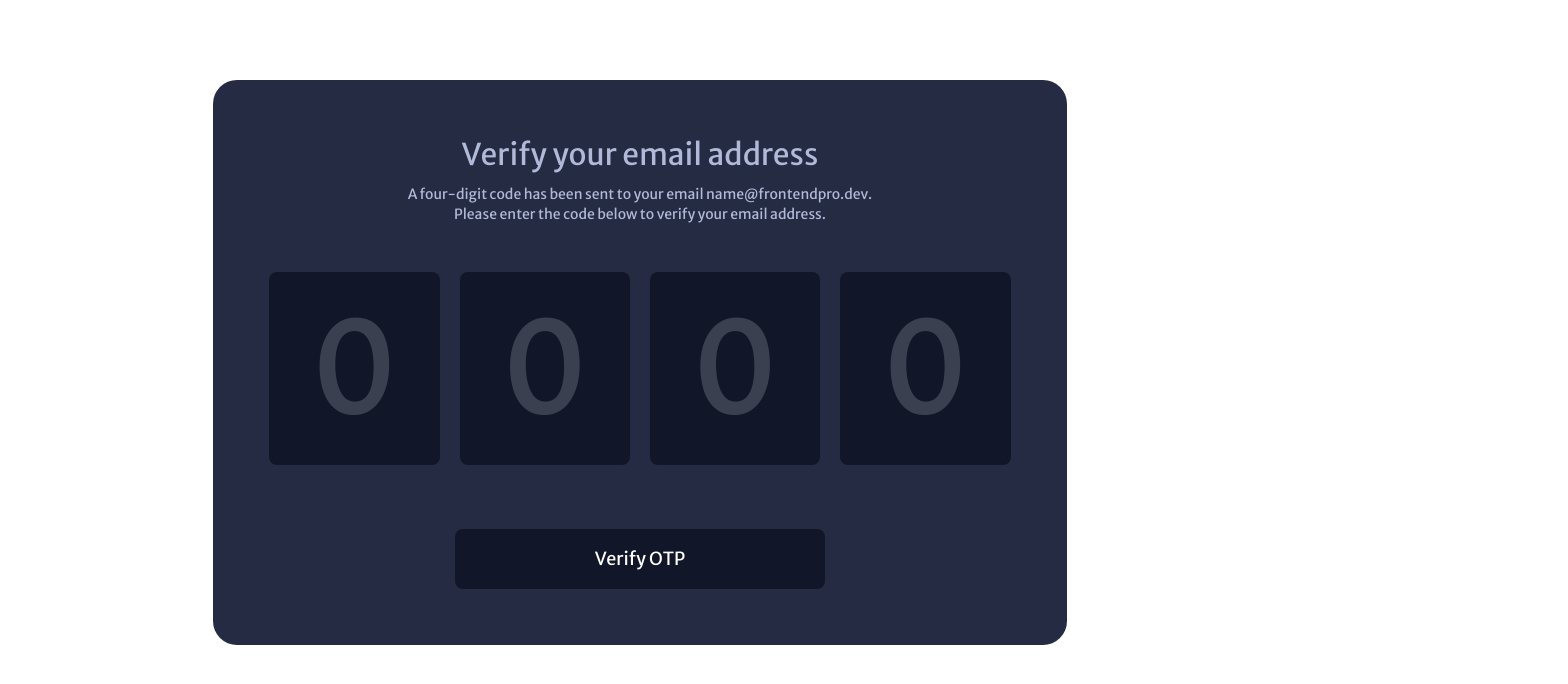
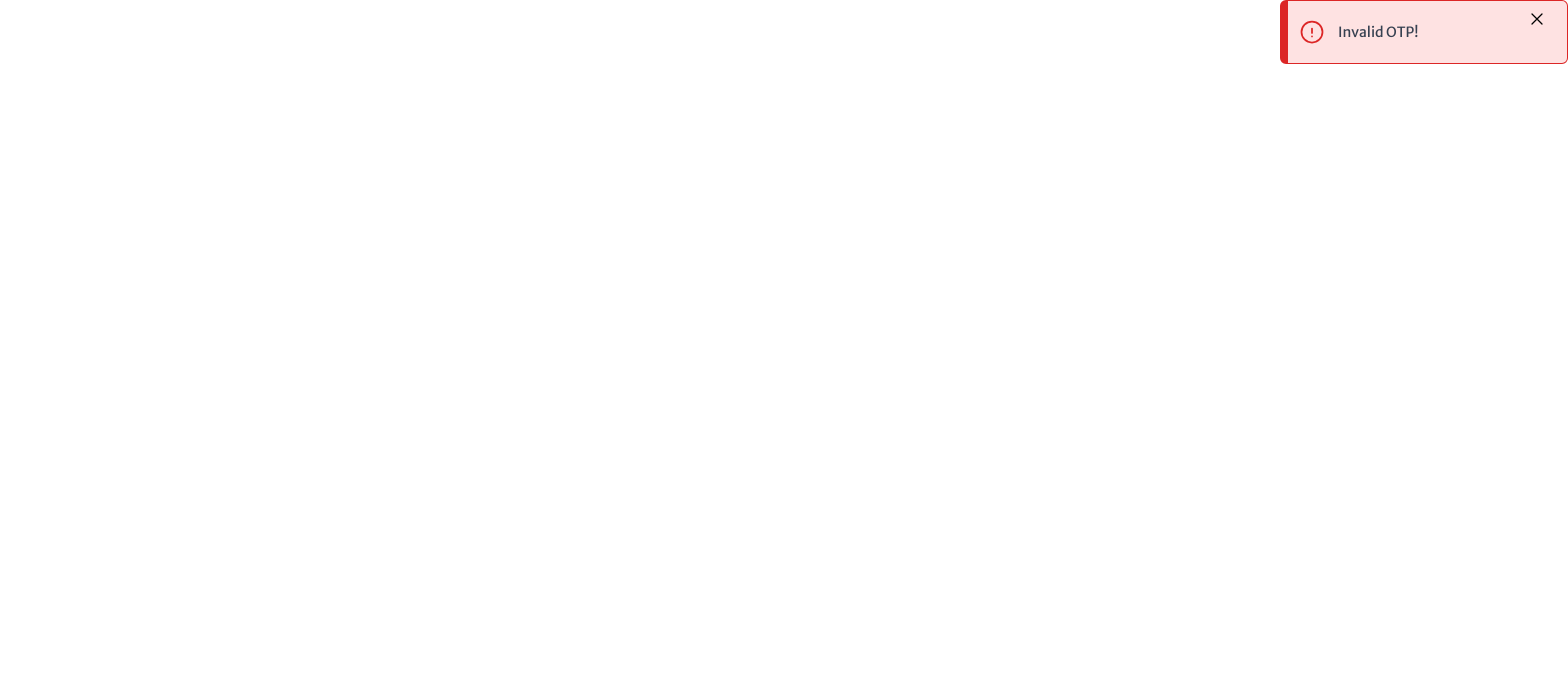
Before and after one commit to manitapaudel/otp-verifier, a Next.js app: page / in a window 1280 px wide. Shown: the top 684 px of the page, 1568 px wide, since content can reach past the window. Built offline with nearby package versions, Linux system fonts and the light colour scheme.

Commit message:
Create toast component, add features to it

```diff
--- /dev/null
+++ b/src/app/components/toast/index.tsx
@@ -0,0 +1,41 @@
+"use client";
+
+import { CheckIcon, CloseIcon, WarningIcon } from "../../icons";
+
+interface ToastProps {
+  type: "success" | "error";
+  extraClass: string;
+  setShowToast: (a: boolean) => void;
+}
+
+const Toast = ({ type = "error", extraClass, setShowToast }: ToastProps) => {
+  const handleClose = () => {
+    setShowToast(false);
+  };
+
+  return (
+    <div
+      className={`absolute right-0 z-10 flex items-center w-72 h-16 rounded-md p-2.5 translate-x-full transition ease-in-out delay-150 border border-l-8 ${
+        type === "success"
+          ? "border-green-500 bg-green-100"
+          : type === "error"
+          ? "border-red-600 bg-red-100"
+          : ""
+      } toast-container--${type} toast-container--${extraClass}`}
+    >
+      <div className="flex items-center justify-center text-gray-700 text-sm">
+        {type === "success" ? (
+          <CheckIcon className="w-7 h-7 mr-3 text-green-500" />
+        ) : (
+          <WarningIcon className="w-7 h-7 mr-3 text-red-600" />
+        )}
+        {type === "success" ? "OTP verified successfully!" : "Invalid OTP!"}
+      </div>
+      <button className="absolute top-2 right-2" onClick={handleClose}>
+        <CloseIcon className="w-5 h-5 mr-3 text-inherit" />
+      </button>
+    </div>
+  );
+};
+
+export default Toast;
--- /dev/null
+++ b/src/app/icons/check-icon/index.jsx
@@ -0,0 +1,20 @@
+const CheckIcon = ({ className }) => {
+  return (
+    <svg
+      xmlns="http://www.w3.org/2000/svg"
+      fill="none"
+      viewBox="0 0 24 24"
+      strokeWidth={1.5}
+      stroke="currentColor"
+      className={className}
+    >
+      <path
+        strokeLinecap="round"
+        strokeLinejoin="round"
+        d="M9 12.75 11.25 15 15 9.75M21 12c0 1.268-.63 2.39-1.593 3.068a3.745 3.745 0 0 1-1.043 3.296 3.745 3.745 0 0 1-3.296 1.043A3.745 3.745 0 0 1 12 21c-1.268 0-2.39-.63-3.068-1.593a3.746 3.746 0 0 1-3.296-1.043 3.745 3.745 0 0 1-1.043-3.296A3.745 3.745 0 0 1 3 12c0-1.268.63-2.39 1.593-3.068a3.745 3.745 0 0 1 1.043-3.296 3.746 3.746 0 0 1 3.296-1.043A3.746 3.746 0 0 1 12 3c1.268 0 2.39.63 3.068 1.593a3.746 3.746 0 0 1 3.296 1.043 3.746 3.746 0 0 1 1.043 3.296A3.745 3.745 0 0 1 21 12Z"
+      />
+    </svg>
+  );
+};
+
+export default CheckIcon;
--- /dev/null
+++ b/src/app/icons/close-icon/index.jsx
@@ -0,0 +1,20 @@
+const CloseIcon = ({ className }) => {
+  return (
+    <svg
+      xmlns="http://www.w3.org/2000/svg"
+      fill="none"
+      viewBox="0 0 24 24"
+      strokeWidth={1.5}
+      stroke="currentColor"
+      className={className}
+    >
+      <path
+        strokeLinecap="round"
+        strokeLinejoin="round"
+        d="M6 18 18 6M6 6l12 12"
+      />
+    </svg>
+  );
+};
+
+export default CloseIcon;
--- /dev/null
+++ b/src/app/icons/index.ts
@@ -0,0 +1,3 @@
+export { default as CheckIcon } from "./check-icon";
+export { default as CloseIcon } from "./close-icon";
+export { default as WarningIcon } from "./warning-icon";
--- /dev/null
+++ b/src/app/icons/warning-icon/index.jsx
@@ -0,0 +1,20 @@
+const WarningIcon = ({ className }) => {
+  return (
+    <svg
+      xmlns="http://www.w3.org/2000/svg"
+      fill="none"
+      viewBox="0 0 24 24"
+      strokeWidth={1.5}
+      stroke="currentColor"
+      className={className}
+    >
+      <path
+        strokeLinecap="round"
+        strokeLinejoin="round"
+        d="M12 9v3.75m9-.75a9 9 0 1 1-18 0 9 9 0 0 1 18 0Zm-9 3.75h.008v.008H12v-.008Z"
+      />
+    </svg>
+  );
+};
+
+export default WarningIcon;
--- a/src/app/page.js
+++ b/src/app/page.js
@@ -1,9 +1,7 @@
 "use client";
 
-import Verifier from "./components/verifier";
-
-const otpCode = "1212";
+import Toast from "./components/toast";
 
 export default function Home() {
-  return <Verifier />;
+  return <Toast />;
 }
```
